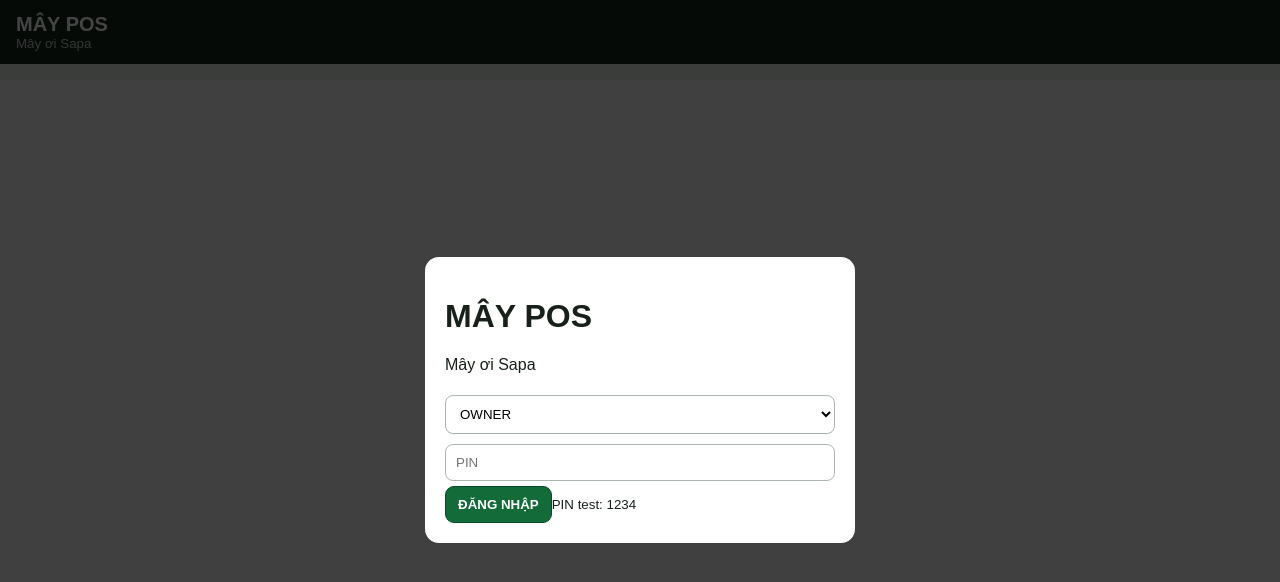
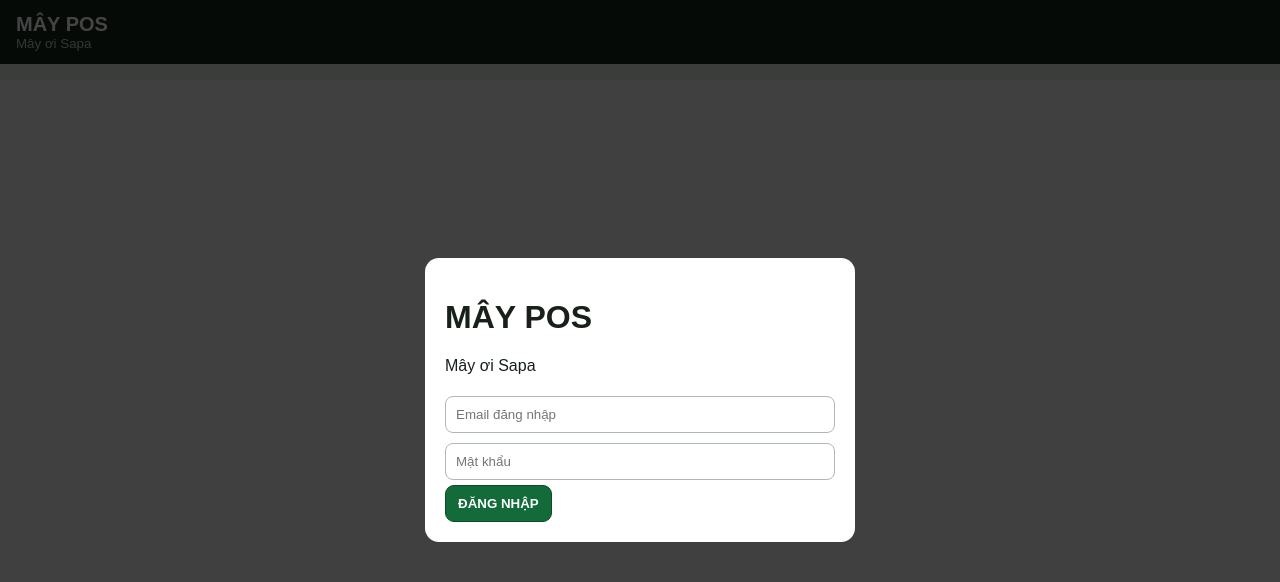
Before and after one commit to maysapavn-sudo/may---oi---sapa---pos, a plain HTML site: page index.html in a window 1280 px wide. Drawn offline with nearby package versions, Linux system fonts and the light colour scheme.

Commit message:
Update index.html

```diff
--- a/index.html
+++ b/index.html
@@ -1,7 +1,33 @@
 <!doctype html><html lang="vi"><head><meta charset="utf-8"><meta name="viewport" content="width=device-width,initial-scale=1"><title>MÂY POS</title><link rel="stylesheet" href="style.css"></head>
 <script src="https://cdn.jsdelivr.net/npm/@supabase/supabase-js@2"></script>
   <body>
-<div id="login" class="overlay"><div class="dialog"><h1>MÂY POS</h1><p>Mây ơi Sapa</p><select id="loginRole"><option value="owner">OWNER</option><option value="manager">QUẢN LÝ</option><option value="cashier">THU NGÂN</option><option value="waiter">PHỤC VỤ</option><option value="kitchen">BẾP</option><option value="bar">BAR</option><option value="stock">KHO/KẾ TOÁN</option></select><input id="loginPin" type="password" inputmode="numeric" placeholder="PIN"><button id="loginBtn" class="primary">ĐĂNG NHẬP</button><small>PIN test: 1234</small></div></div>
+<div id="login" class="overlay">
+  <div class="dialog">
+    <h1>MÂY POS</h1>
+    <p>Mây ơi Sapa</p>
+
+    <input
+      id="loginEmail"
+      type="email"
+      placeholder="Email đăng nhập"
+      autocomplete="username"
+    >
+
+    <input
+      id="loginPin"
+      type="password"
+      placeholder="Mật khẩu"
+      autocomplete="current-password"
+    >
+
+    <button id="loginBtn" class="primary">
+      ĐĂNG NHẬP
+    </button>
+
+    <small id="loginError"></small>
+  </div>
+</div>
+
 <header><div><b>MÂY POS</b><small>Mây ơi Sapa</small></div><div id="userName"></div></header>
 <nav id="nav"></nav>
 <main>
```
